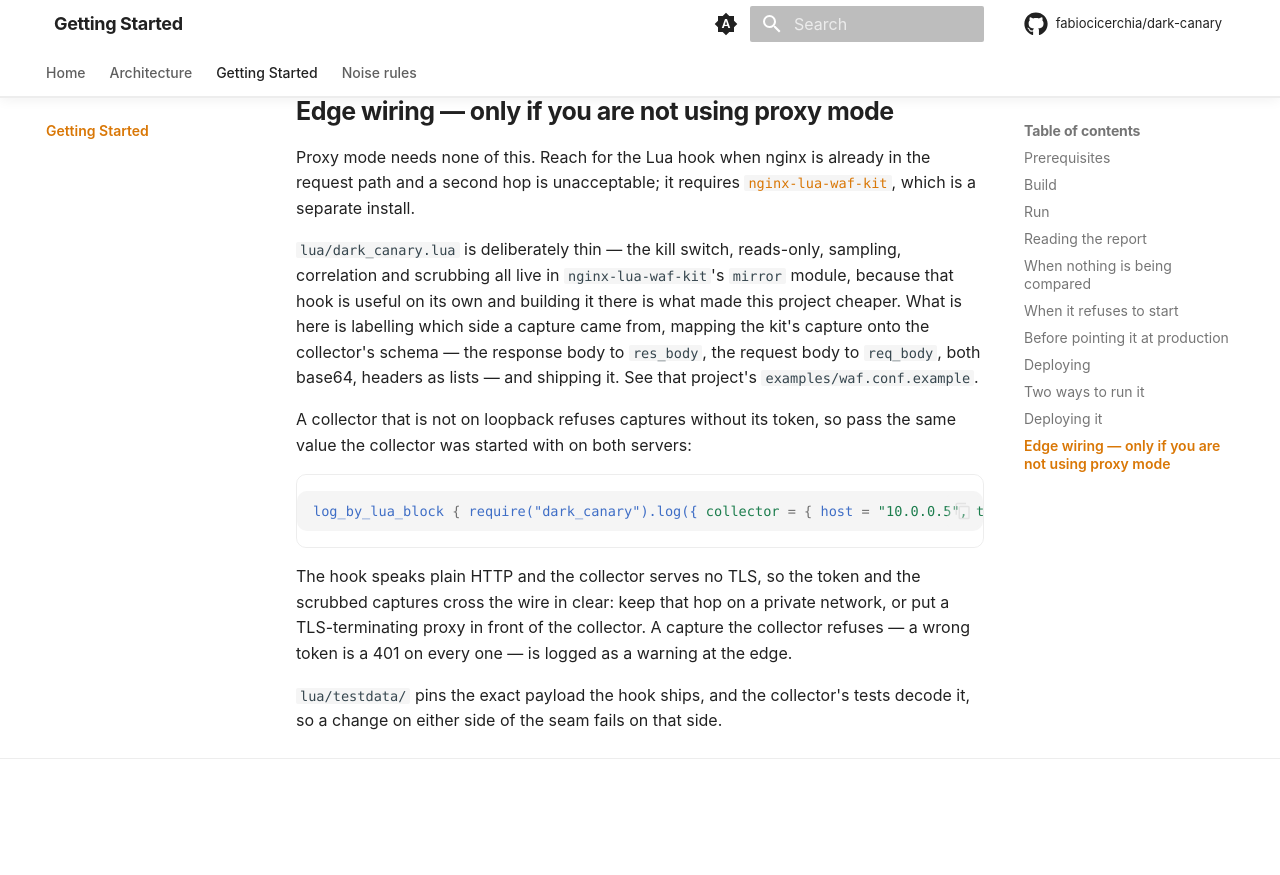
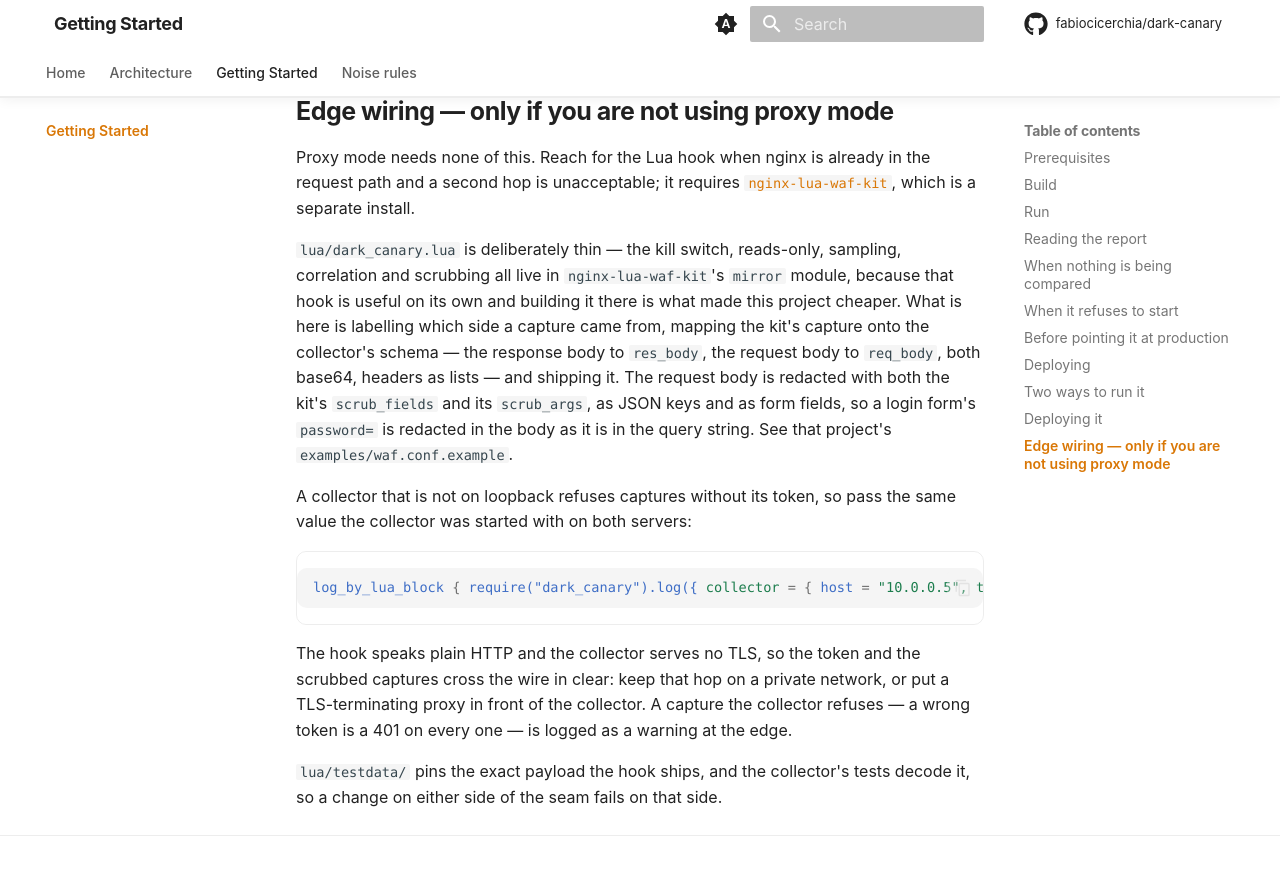
Before and after one commit to fabiocicerchia/dark-canary, an MkDocs documentation site: the page built from docs/getting-started.md, in a window 1280 px wide and 900 px high, scrolled down 5768 px. Shown: the top 875 px of the window. Built offline with MkDocs 1.6.1 and Material for MkDocs 9.7.7, drawn with Linux system fonts in a browser that asks for light colours; comment, search, counter and statistics services are not loaded; before the commit the page ends 6591 px from its top, so only the background shows below that.

Commit message:
fix(lua): redact scrub_args in the captured request body
The request body is new on the wire, and the kit only redacts scrub_args in
the query string and scrub_fields (empty by default) as JSON keys. A
form-encoded login body would have shipped its password to the collector in
clear. Both lists now apply to the request body, as JSON keys and as form
fields.

Co-Authored-By: Claude Sonnet 5.5 <noreply@anthropic.com>
Claude-Session: https://claude.ai/code/session_01PFD4EBvB3E7cJmQVUbfepy

```diff
--- a/docs/getting-started.md
+++ b/docs/getting-started.md
@@ -206,7 +206,9 @@ module, because that hook is useful on its own and building it there is what mad
 this project cheaper. What is here is labelling which side a capture came from,
 mapping the kit's capture onto the collector's schema — the response body to
 `res_body`, the request body to `req_body`, both base64, headers as lists — and
-shipping it. See that project's `examples/waf.conf.example`.
+shipping it. The request body is redacted with both the kit's `scrub_fields`
+and its `scrub_args`, as JSON keys and as form fields, so a login form's
+`password=` is redacted in the body as it is in the query string. See that project's `examples/waf.conf.example`.
 
 A collector that is not on loopback refuses captures without its token, so pass
 the same value the collector was started with on both servers:
```
Also changed, not shown: 2 other files.
